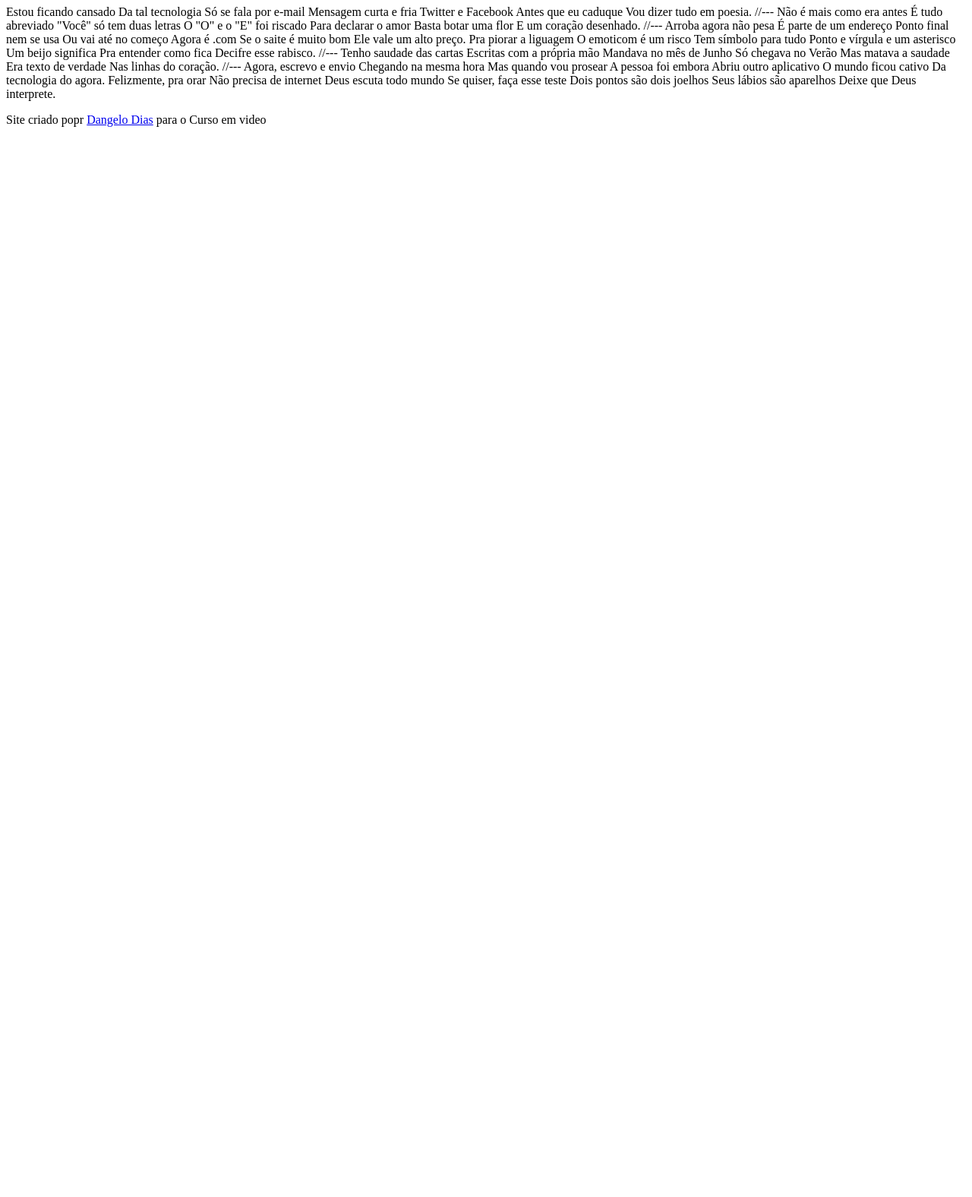
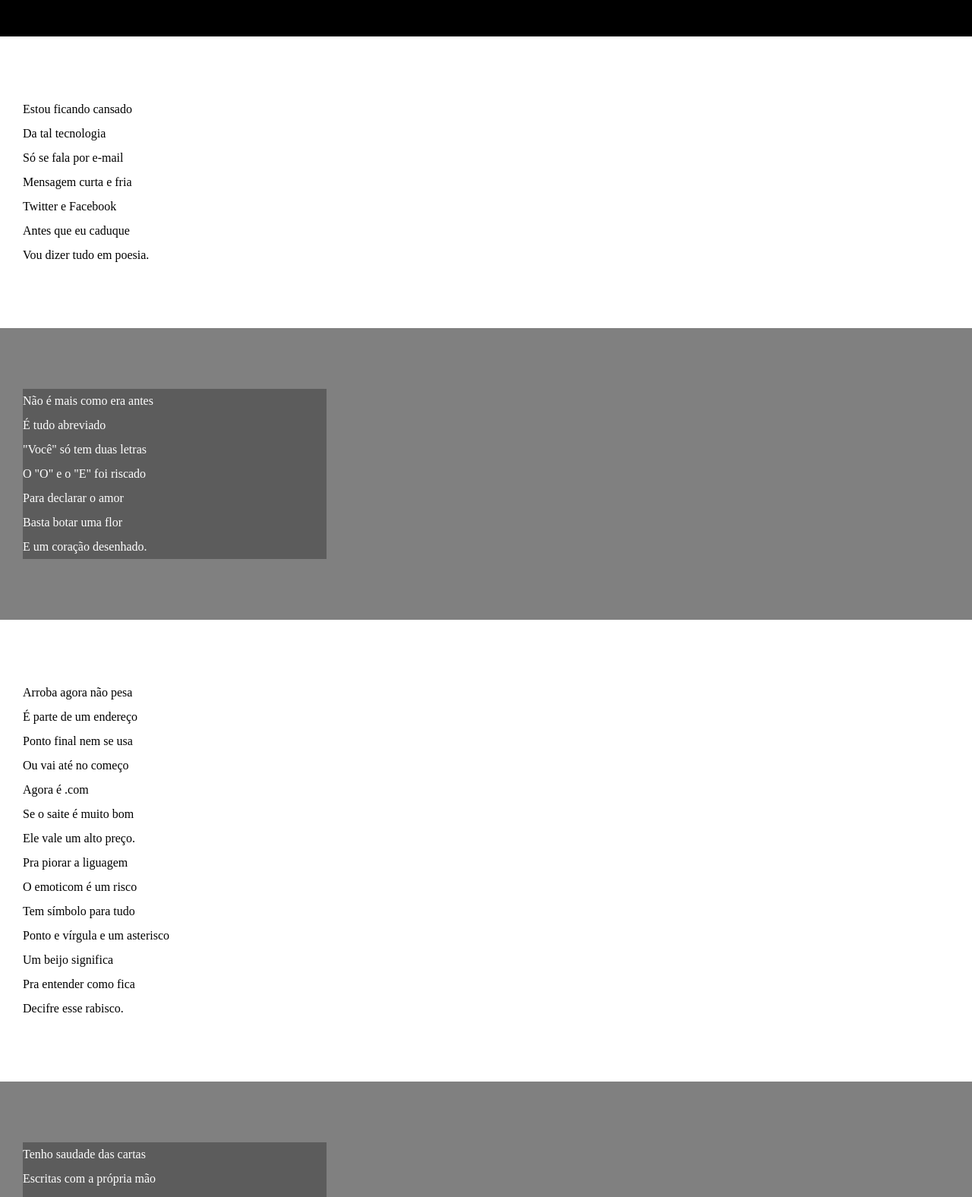
Before and after one commit to Dangelo04/html-css, a plain HTML site: page d012/index.html in a window 1280 px wide. Shown: the part 107-1683 px from the top of the page at 76% size. Before the commit the page ends 800 px from the top, so only its background shows below. Drawn offline with Linux system fonts and the light colour scheme.

Commit message:
estilos e blocos

```diff
--- /dev/null
+++ b/d012/estilo/style.css
@@ -0,0 +1,72 @@
+@charset "UTF-8";
+
+* {
+    margin: 0px;
+    padding: 0px;
+
+}
+
+html, body {
+    min-height: 100vh;
+    background-color: darkgrey;
+}
+
+header{
+    background-color: black;
+    color: white;
+    text-align: center;
+}
+
+header > h1 {
+    padding-top: 50px;
+    font-variant: small-caps;
+
+
+}
+
+header > p {
+    padding-bottom: 50px;
+}
+
+header a, footer a {
+    color: white;
+    text-decoration: none;
+    font-weight: bolder;
+}
+
+header a:hover footer a:hover {
+    text-decoration: underline;
+}
+
+section {
+    padding-top: 10vh;
+    padding-bottom: 10vh;
+    line-height: 2em;
+    padding-left: 30px;
+}
+
+section.normal {
+    background-color: white;
+    color: black;
+
+}
+
+section.imagem {
+    background-color:grey ;
+    color: white;
+
+}
+section.imagem > p {
+    width: 400px;
+    background-color: rgba(0, 0, 0, 0.288);
+
+
+}
+
+footer{
+    background-color: black;
+    color: white;
+    text-align: center;
+    padding: 10px;
+
+}
--- a/d012/index.html
+++ b/d012/index.html
@@ -4,6 +4,7 @@
     <meta charset="UTF-8">
     <meta name="viewport" content="width=device-width, initial-scale=1.0">
     <title>Cordel Moderno</title>
+    <link rel="stylesheet" href="estilo/style.css">
 </head>
 <body>
 <header>
@@ -12,75 +13,95 @@
 
 </header>
 
-    Estou ficando cansado
-    Da tal tecnologia
-    Só se fala por e-mail
-    Mensagem curta e fria
-    Twitter e Facebook
-    Antes que eu caduque
-    Vou dizer tudo em poesia.
+    <section class="normal">
+        <p>
+            Estou ficando cansado <br>
+            Da tal tecnologia<br>
+            Só se fala por e-mail<br>
+            Mensagem curta e fria<br>
+            Twitter e Facebook<br>
+            Antes que eu caduque<br>
+            Vou dizer tudo em poesia.
+        </p>
+    </section>
 
-    //---
 
-    Não é mais como era antes
-    É tudo abreviado
-    "Você" só tem duas letras
-    O "O" e o "E" foi riscado
-    Para declarar o amor
-    Basta botar uma flor
-    E um coração desenhado.
 
-    //---
 
-    Arroba agora não pesa
-    É parte de um endereço
-    Ponto final nem se usa
-    Ou vai até no começo
-    Agora é .com
-    Se o saite é muito bom
-    Ele vale um alto preço.
+    <section class="imagem">
+            <p>
+                Não é mais como era antes<br>
+                É tudo abreviado<br>
+                "Você" só tem duas letras<br>
+                O "O" e o "E" foi riscado<br>
+                Para declarar o amor<br>
+                Basta botar uma flor<br>
+                E um coração desenhado.
+            </p>
+    </section>
 
-    Pra piorar a liguagem
-    O emoticom é um risco
-    Tem símbolo para tudo
-    Ponto e vírgula e um asterisco
-    Um beijo significa
-    Pra entender como fica
-    Decifre esse rabisco.
 
-    //---
 
-    Tenho saudade das cartas
-    Escritas com a própria mão
-    Mandava no mês de Junho
-    Só chegava no Verão
-    Mas matava a saudade
-    Era texto de verdade
-    Nas linhas do coração.
+    <section class="normal">
+        <p>
+            Arroba agora não pesa<br>
+            É parte de um endereço<br>
+            Ponto final nem se usa<br>
+            Ou vai até no começo<br>
+            Agora é .com<br>
+            Se o saite é muito bom<br>
+            Ele vale um alto preço.<br>
+            Pra piorar a liguagem<br>
+            O emoticom é um risco<br>
+            Tem símbolo para tudo<br>
+            Ponto e vírgula e um asterisco<br>
+            Um beijo significa<br>
+            Pra entender como fica<br>
+            Decifre esse rabisco.
+        </p>
+    </section>
 
-    //---
 
-    Agora, escrevo e envio
-    Chegando na mesma hora
-    Mas quando vou prosear
-    A pessoa foi embora
-    Abriu outro aplicativo
-    O mundo ficou cativo
-    Da tecnologia do agora.
 
-    Felizmente, pra orar
-    Não precisa de internet
-    Deus escuta todo mundo
-    Se quiser, faça esse teste
-    Dois pontos são dois joelhos
-    Seus lábios são aparelhos
-    Deixe que Deus interprete.
+    <section class="imagem">
+        <p>
+            Tenho saudade das cartas<br>
+            Escritas com a própria mão<br>
+            Mandava no mês de Junho<br>
+            Só chegava no Verão<br>
+            Mas matava a saudade<br>
+            Era texto de verdade<br>
+            Nas linhas do coração.
+        </p>
+    </section>
+
+
+
+    <section class="normal">
+        <p>
+            Agora, escrevo e envio<br>
+            Chegando na mesma hora<br>
+            Mas quando vou prosear<br>
+            A pessoa foi embora<br>
+            Abriu outro aplicativo<br>
+            O mundo ficou cativo<br>
+            Da tecnologia do agora.<br>
+            Felizmente, pra orar<br>
+            Não precisa de internet<br>
+            Deus escuta todo mundo<br>
+            Se quiser, faça esse teste<br>
+            Dois pontos são dois joelhos<br>
+            Seus lábios são aparelhos<br>
+            Deixe que Deus interprete.
+        </p>
+    </section>
 
     <footer>
-        <p>Site criado popr <a href="https://Dangelo04.github.io" target="_blank">Dangelo Dias</a>
+        <p>Site criado popr <a href="https://github.com/Dangelo04" target="_blank">Dangelo Dias</a>
             para o Curso em video
 
         </p>
     </footer>
+
     </body>
     </html>
```
